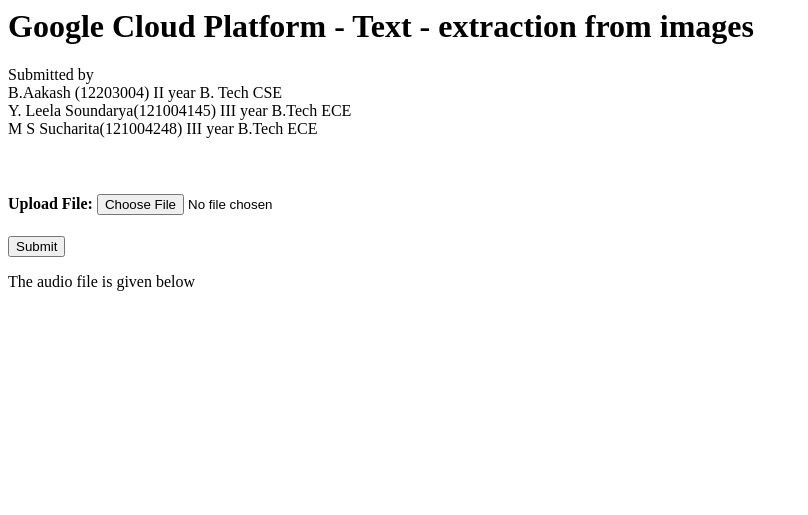
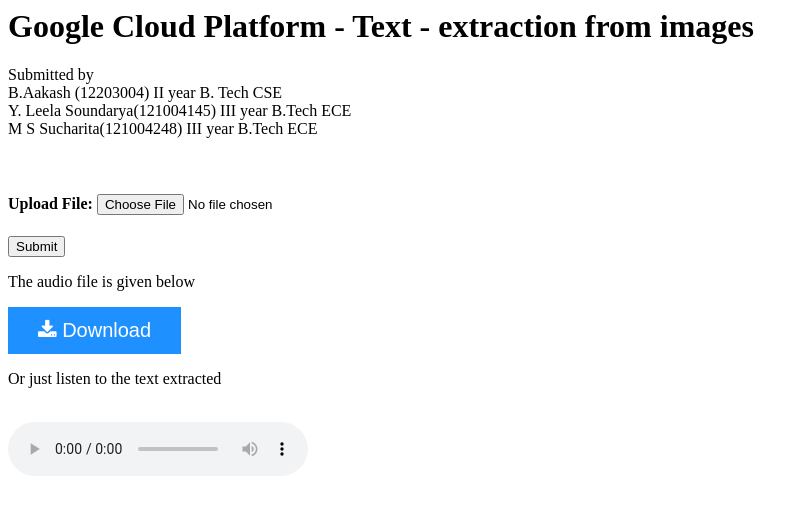
Before and after one commit to itsmeaakash77/GCP-PROJECT, a Flask app: page / in a window 1280 px wide. Shown: the top 515 px of the page, without its empty margins (0-808 px from the left). Run offline with Flask 2, Linux system fonts and the light colour scheme; data that the repository does not hold is empty.

Commit message:
Update homepage.html

```diff
--- a/templates/homepage.html
+++ b/templates/homepage.html
@@ -35,6 +35,12 @@
 </style>
 </head>
 <body>
-
-  </body>
+<a href=[ur audio file url here] >
+<button class="btn"><i class="fa fa-download"></i> Download</button><br>
+</a>
+<p>Or just listen to the text extracted</p><br>
+<audio controls>
+  <source src=[ur audio file url here] type="audio/mpeg">
+</audio>
+</body>
 </html>
```
